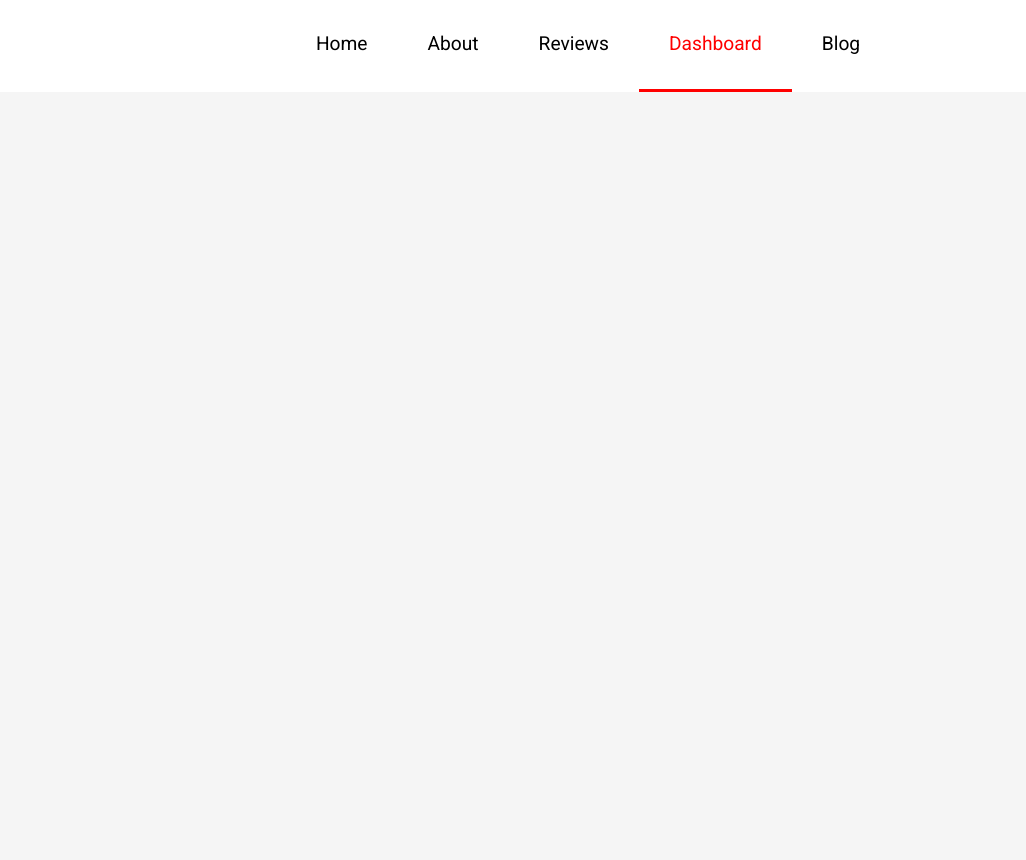
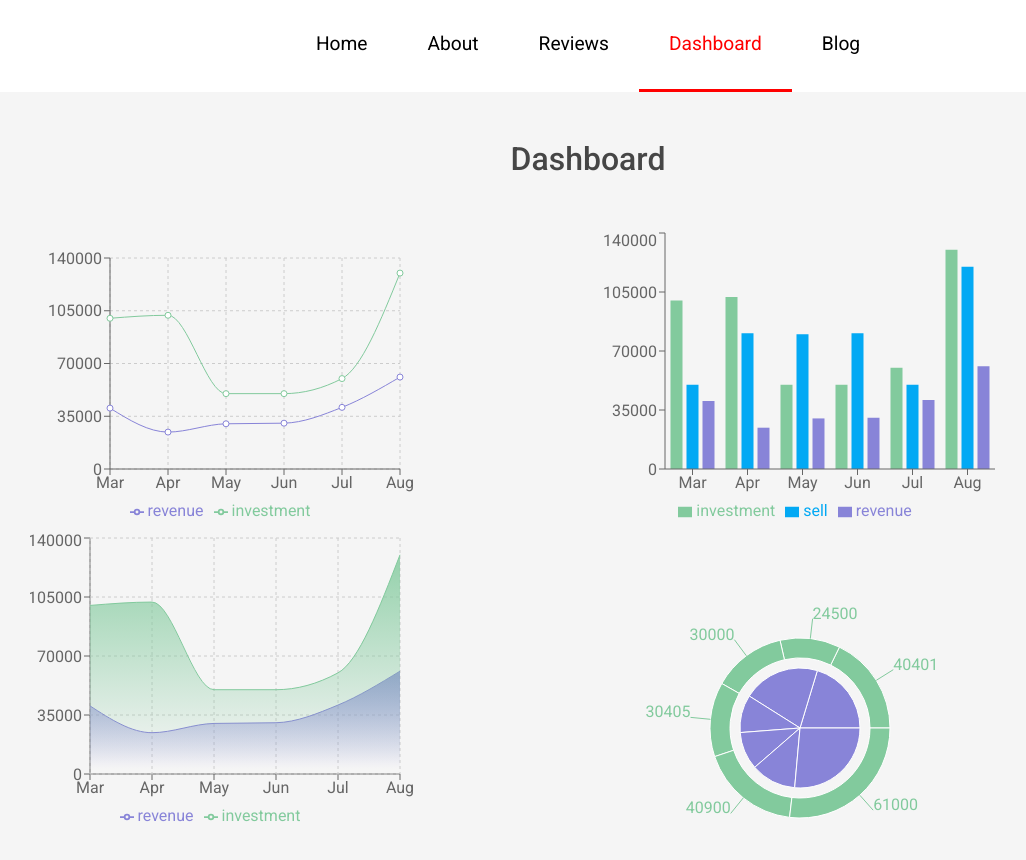
Before and after one commit to suzonkhan/tourtoday-app-review, a React (Create React App) app: page /dashboard in a window 1280 px wide. Shown: the top 860 px of the page, without its empty margins (52-1078 px from the left). Before the commit the page ends 800 px from the top, so only its background shows below. Built offline with nearby package versions, Linux system fonts and the light colour scheme.

Commit message:
Tooltip issue fix

```diff
--- /dev/null
+++ b/public/dashboard-data.json
@@ -0,0 +1,38 @@
+[
+    {
+        "month": "Mar",
+        "investment": 100000,
+        "sell": 50000,
+        "revenue": 40401
+    },
+    {
+        "month": "Apr",
+        "investment": 102000,
+        "sell": 80500,
+        "revenue": 24500
+    },
+    {
+        "month": "May",
+        "investment": 50000,
+        "sell": 80000,
+        "revenue": 30000
+    },
+    {
+        "month": "Jun",
+        "investment": 50000,
+        "sell": 80602,
+        "revenue": 30405
+    },
+    {
+        "month": "Jul",
+        "investment": 60000,
+        "sell": 50000,
+        "revenue": 40900
+    },
+    {
+        "month": "Aug",
+        "investment": 130000,
+        "sell": 120000,
+        "revenue": 61000
+    }
+]
--- a/src/Components/Dashboard/Dashboard.js
+++ b/src/Components/Dashboard/Dashboard.js
@@ -1,11 +1,115 @@
-import React from 'react';
+import React, { useEffect, useState } from "react";
+import { Col, Container, Row } from "react-bootstrap";
+import {
+  Area,
+  AreaChart,
+  Bar,
+  BarChart,
+  CartesianGrid,
+  Legend,
+  Line,
+  LineChart,
+  ResponsiveContainer,
+  XAxis,
+  YAxis,
+  Tooltip,
+  PieChart,
+  Pie,
+} from "recharts";
 
 const Dashboard = () => {
-    return (
-        <div>
-
-        </div>
-    );
+  const [dashboardData, setdashboardData] = useState([]);
+  useEffect(() => {
+    fetch("./dashboard-data.json")
+      .then((res) => res.json())
+      .then((data) => setdashboardData(data));
+  }, []);
+  console.log(dashboardData);
+  return (
+    <Container className="py-5">
+      <Row>
+        <Col>
+          <h2 className="block-title">Dashboard</h2>
+        </Col>
+      </Row>
+      <Row>
+        <Col>
+          <LineChart
+            width={400}
+            height={300}
+            data={dashboardData}
+            margin={{ top: 30, right: 30, left: 20, bottom: 5 }}
+          >
+            <CartesianGrid strokeDasharray="3 3" />
+            <XAxis dataKey="month" />
+            <YAxis />
+            <Tooltip />
+            <Legend />
+            <Line type="monotone" dataKey="revenue" stroke="#8884d8" />
+            <Line type="monotone" dataKey="investment" stroke="#82ca9d" />
+          </LineChart>
+        </Col>
+        <Col>
+          <BarChart width={400} height={300} data={dashboardData}>
+            <Bar dataKey="investment" fill="#82ca9d" />
+            <Bar dataKey="sell" fill="#03a9f4" />
+            <Bar dataKey="revenue" fill="#8884d8" />
+            <XAxis dataKey="month" />
+            <YAxis />
+            <Legend />
+            <Tooltip />
+          </BarChart>
+        </Col>
+      </Row>
+      <Row>
+        <Col>
+          <AreaChart
+            width={400}
+            height={300}
+            data={dashboardData}
+            margin={{ top: 10, right: 30, left: 0, bottom: 0 }}
+          >
+            <defs>
+              <linearGradient id="colorUv" x1="0" y1="0" x2="0" y2="1">
+                <stop offset="5%" stopColor="#8884d8" stopOpacity={0.8} />
+                <stop offset="95%" stopColor="#8884d8" stopOpacity={0} />
+              </linearGradient>
+              <linearGradient id="colorPv" x1="0" y1="0" x2="0" y2="1">
+                <stop offset="5%" stopColor="#82ca9d" stopOpacity={0.8} />
+                <stop offset="95%" stopColor="#82ca9d" stopOpacity={0} />
+              </linearGradient>
+            </defs>
+            <XAxis dataKey="month" />
+            <YAxis />
+            <CartesianGrid strokeDasharray="3 3" />
+            <Tooltip />
+            <Legend />
+            <Area
+              type="monotone"
+              dataKey="revenue"
+              stroke="#8884d8"
+              fillOpacity={1}
+              fill="url(#colorUv)"
+            />
+            <Area
+              type="monotone"
+              dataKey="investment"
+              stroke="#82ca9d"
+              fillOpacity={1}
+              fill="url(#colorPv)"
+            />
+          </AreaChart>
+        </Col>
+        <Col>
+        <PieChart width={400} height={400}>
+          <Pie data={dashboardData} dataKey="investment" cx="50%" cy="50%" outerRadius={60} fill="#8884d8" />
+          <Pie data={dashboardData} dataKey="revenue" cx="50%" cy="50%" innerRadius={70} outerRadius={90} fill="#82ca9d" label />
+          <Tooltip />
+        </PieChart>
+        </Col>
+      </Row>
+    </Container>
+  );
 };
 
 export default Dashboard;
--- a/src/Components/Home/Home.js
+++ b/src/Components/Home/Home.js
@@ -32,8 +32,7 @@ const Home = () => {
         <Container>
           <Row>
             <Col>
-              {" "}
-              <h2 className="block-title">Customer Review</h2>{" "}
+              <h2 className="block-title">Customer Review</h2>
             </Col>
           </Row>
           <Row>
```
Also changed, not shown: src/Components/hooks/useDashData.js (added, +13 -0 lines), 1 other file (tests, documents, lock files or other folders).
